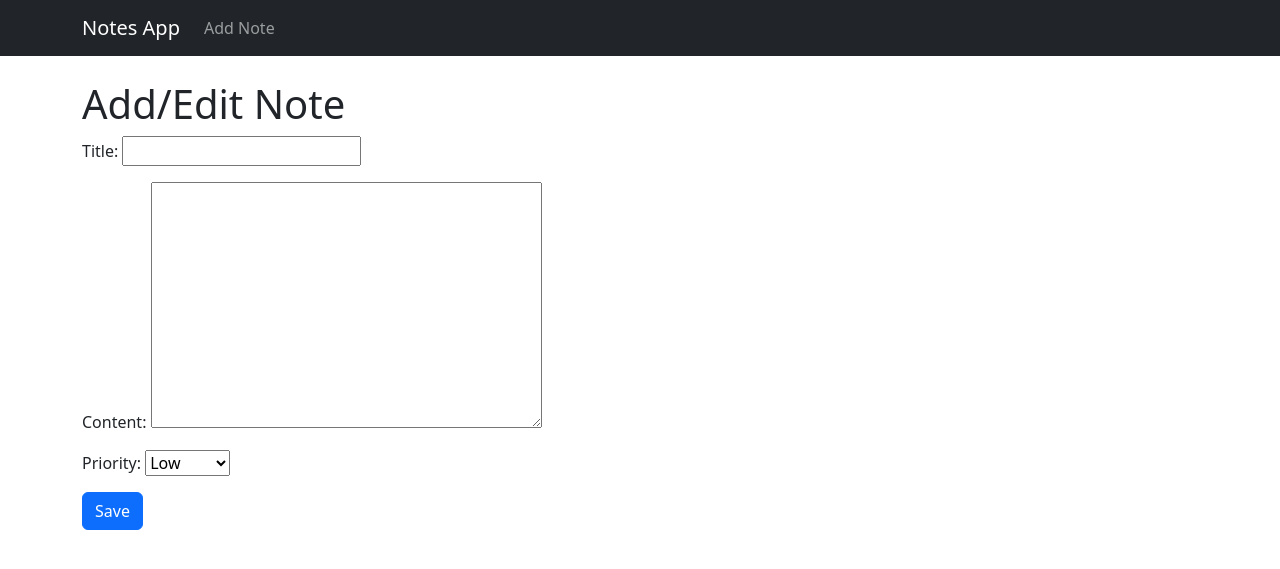
After one commit to pozdrowieniadowiezienia/Notes, a Django app: page /create/ in a window 1280 px wide. The commit adds this page. Shown: the top 569 px of the page. Run offline with Django 4.2, Linux system fonts and the light colour scheme; a user stored in the database is signed in; some libraries are stand-ins or nearby versions.

Commit message:
Created 'NoteCreateView'

```diff
--- /dev/null
+++ b/notesapp/forms.py
@@ -0,0 +1,9 @@
+from django import forms
+
+from .models import Note
+
+
+class NoteForm(forms.ModelForm):
+    class Meta:
+        model = Note
+        fields = ('title', 'content', 'priority')
--- a/notesapp/urls.py
+++ b/notesapp/urls.py
@@ -1,8 +1,9 @@
 from django.urls import path
 
-from .views import note_list_view, note_detail_view
+from .views import note_list_view, note_detail_view, note_create_view
 
 urlpatterns = [
     path('', note_list_view, name='note_list'),
+    path('create/', note_create_view, name="note_create"),
     path('<int:pk>/', note_detail_view, name='note_detail'),
 ]
--- a/notesapp/views.py
+++ b/notesapp/views.py
@@ -23,6 +23,26 @@ class NoteListView(LoginRequiredMixin, View):
 note_list_view = NoteListView.as_view()
 
 
+class NoteCreateView(LoginRequiredMixin, View):
+    login_url = reverse_lazy('login')
+
+    def get(self, request):
+        form = NoteForm()
+        return render(request, 'note_form.html', {'form': form})
+
+    def post(self, request):
+        form = NoteForm(request.POST)
+        if form.is_valid():
+            note = form.save(commit=False)
+            note.author = request.user
+            note.save()
+            return redirect('note_list')
+        return render(request, 'note_form.html', {'form': form})
+
+
+note_create_view = NoteCreateView.as_view()
+
+
 class NoteDetailView(LoginRequiredMixin, View):
     login_url = reverse_lazy('login')
 
--- a/templates/base.html
+++ b/templates/base.html
@@ -19,10 +19,12 @@
             <div class="collapse navbar-collapse" id="navbarNav">
                 <ul class="navbar-nav">
                     {% if user.is_authenticated %}
-                        <p>todo</p>
+                        <li class="nav-item">
+                            <a class="nav-link" href="{% url 'note_create' %}">Add Note</a>
+                        </li>
                     {% else %}
                         <li class="nav-item">
-                            <p>login</p>
+                            <a class="nav-link" href="{% url 'login' %}">Login</a>
                         </li>
                     {% endif %}
                 </ul>
--- /dev/null
+++ b/templates/note_form.html
@@ -0,0 +1,21 @@
+{% extends 'base.html' %}
+
+{% block content %}
+  <h1>Add/Edit Note</h1>
+  <form method="post">
+    {% csrf_token %}
+    <div class="mb-3">
+      {{ form.title.label_tag }}
+      {{ form.title }}
+    </div>
+    <div class="mb-3">
+      {{ form.content.label_tag }}
+      {{ form.content }}
+    </div>
+    <div class="mb-3">
+      {{ form.priority.label_tag }}
+      {{ form.priority }}
+    </div>
+    <button type="submit" class="btn btn-primary">Save</button>
+  </form>
+{% endblock %}
```
Also changed, not shown: db.sqlite3.
